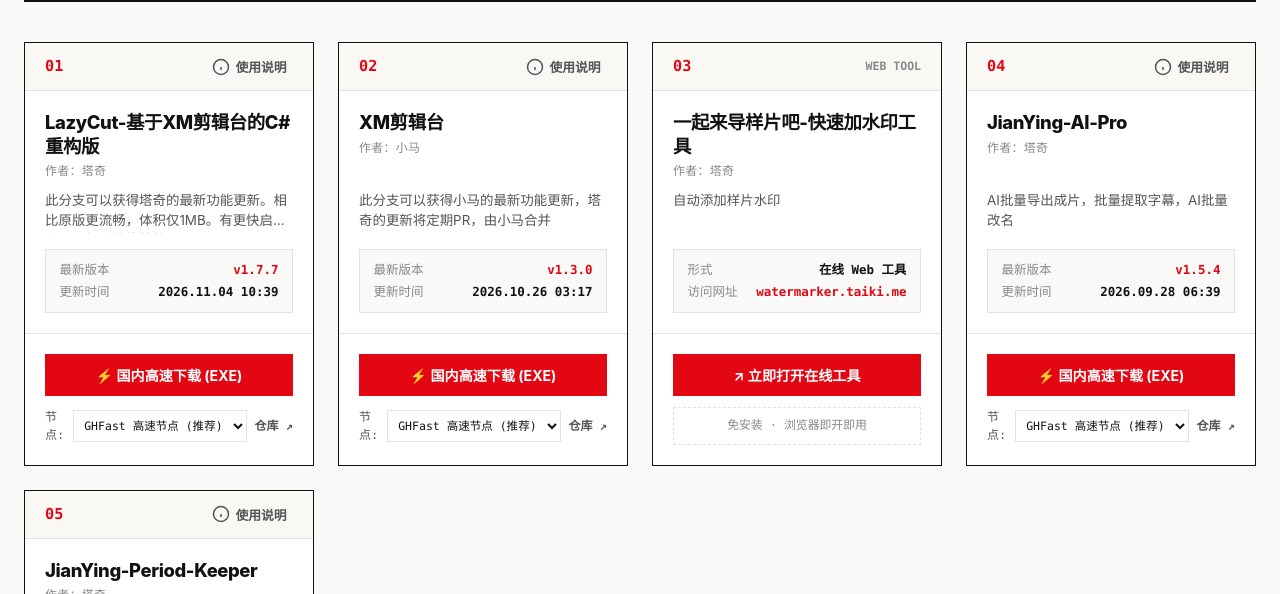
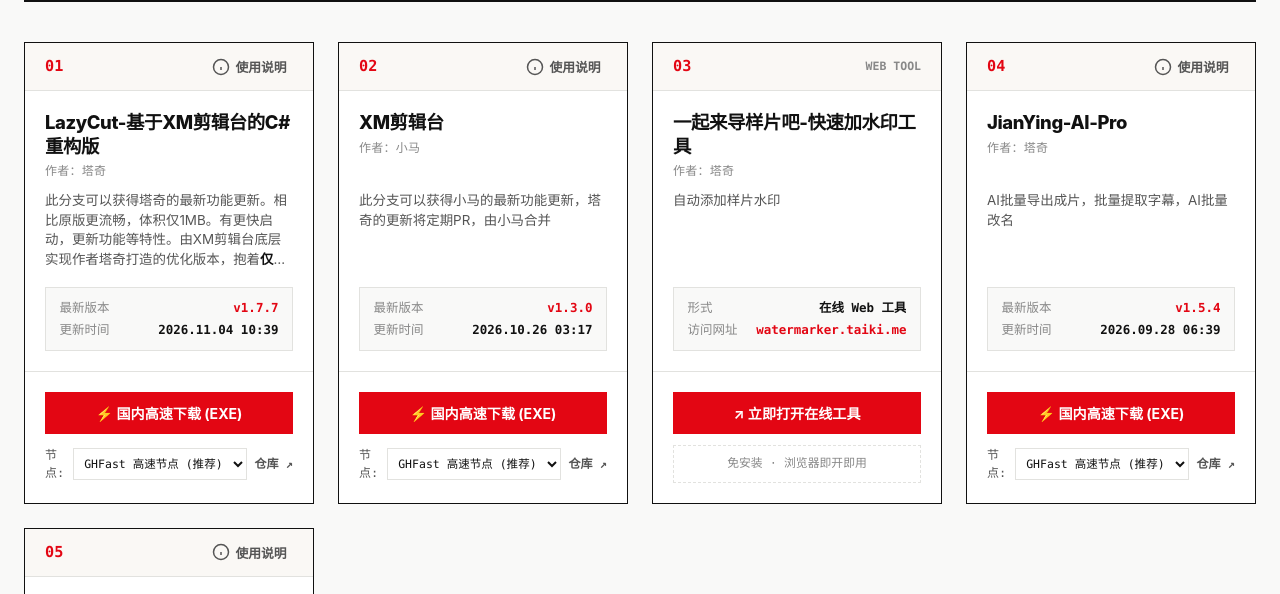
Before and after one commit to Kirota233/distributinon-site, a website: page public/index.html in a window 1280 px wide. Shown: the part 140-734 px from the top of the page. Drawn offline with Linux system fonts and the light colour scheme; no server answers.

Commit message:
Revert "chore: simplify LazyCut card description"
This reverts commit 8403ede33cd9f8a513a6caef034f957f189fabc2.

```diff
--- a/public/index.html
+++ b/public/index.html
@@ -49,7 +49,7 @@
             <h2 class="item-title">LazyCut-基于XM剪辑台的C#重构版</h2>
             <div class="item-author">作者：塔奇</div>
           </div>
-          <p class="item-desc">此分支可以获得塔奇的最新功能更新。相比原版更流畅，体积仅1MB。有更快启动，更新功能等特性。</p>
+          <p class="item-desc">此分支可以获得塔奇的最新功能更新。相比原版更流畅，体积仅1MB。有更快启动，更新功能等特性。由XM剪辑台底层实现作者塔奇打造的优化版本，抱着<strong>仅供大家解放双手</strong>的愿望。</p>
 
           <div class="item-meta">
             <div class="meta-row">
--- a/public/style.css
+++ b/public/style.css
@@ -302,17 +302,22 @@
   letter-spacing: 0.02em;
 }
 
-/* 简介文字高度锁定（2行空间统一对齐） */
+/* 简介文字高度锁定（4行空间统一对齐） */
 .item-desc {
   font-size: 0.84rem;
   color: var(--text-muted);
   line-height: 1.45;
-  height: 42px;
+  height: 80px;
   margin-bottom: 1rem;
   display: -webkit-box;
-  -webkit-line-clamp: 2;
+  -webkit-line-clamp: 4;
   -webkit-box-orient: vertical;
   overflow: hidden;
+}
+
+.item-desc strong {
+  color: var(--text);
+  font-weight: 800;
 }
 
 /* 版本与更新时间引用框（绝对数学对齐） */
```
